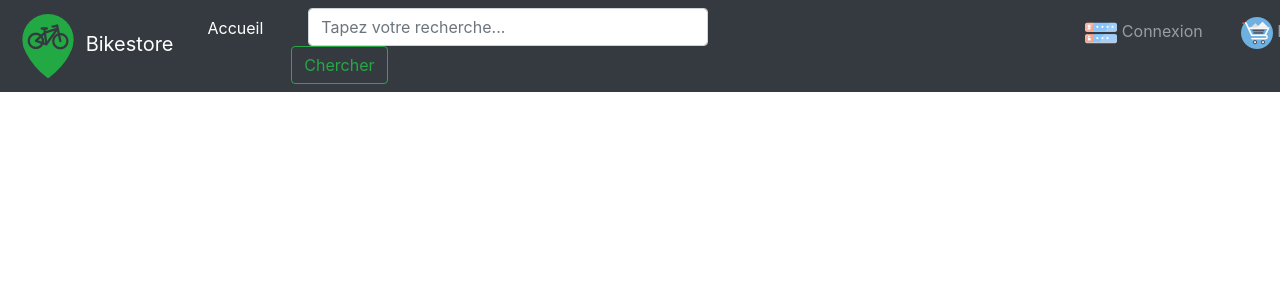
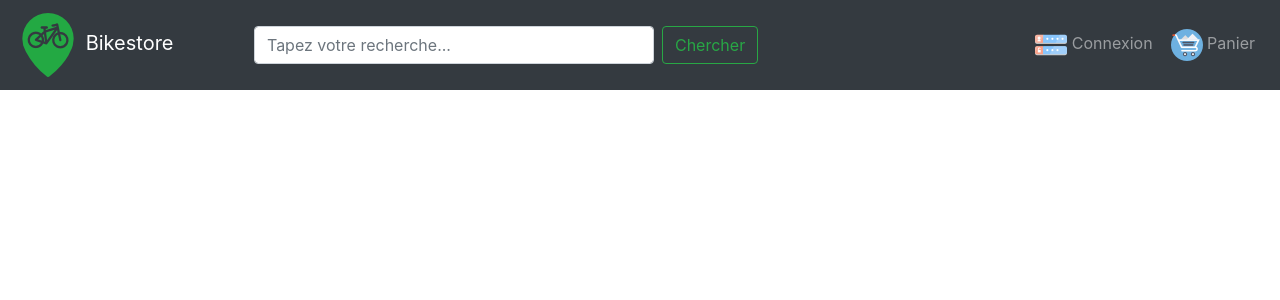
Before and after one commit to timo8042/Bikestore, a PHP site: page / in a window 1280 px wide. Shown: the top 300 px of the page. Run offline with PHP 8.4, Linux system fonts and the light colour scheme; some libraries are stand-ins or nearby versions.

Commit message:
final top-navbar

```diff
--- a/index.php
+++ b/index.php
@@ -8,28 +8,24 @@
 </head>
 
 <body>
-<nav class="navbar fixed-top navbar-expand-lg navbar-dark bg-dark">
+<nav class="navbar navbar-expand-lg navbar-dark bg-dark">
   <a class="navbar-brand" href="index.php"><img src="ressource/logo.png"/>  Bikestore</a>
-  <button class="navbar-toggler" type="button" data-toggle="collapse" data-target="#navbarSupportedContent" aria-controls="navbarSupportedContent" aria-expanded="false" aria-label="Toggle navigation">
-    <span class="navbar-toggler-icon"></span>
-  </button>
-  <div class="collapse navbar-collapse" id="navbarSupportedContent">
-    <ul class="navbar-nav justify-content-end">
-      <li class="nav-item active">
-        <a class="nav-link" href="index.php" style="margin-right:20px;">Accueil<span class="sr-only">(current)</span></a>
-      </li>
-      <li>
+  <button class="navbar-toggler" type="button" data-toggle="collapse" data-target="#navbarSupportedContent" aria-controls="navbarSupportedContent" aria-expanded="false" aria-label="Toggle navigation"><span class="navbar-toggler-icon"></span></button>
+  <div class="collapse navbar-collapse" id="navbarNav">
+    <ul class="navbar-nav mr-auto" style="margin-left: 6%;">
       <form class="form-inline form">
-        <input class="form-control mr-sm-2" type="search" placeholder="Tapez votre recherche..." aria-label="Search" style="margin-left: 17px; width: 400px;">
-      <button class="btn btn-outline-success my-2 my-sm-0" type="submit">Chercher</button>
+        <input class="form-control mr-sm-2" type="search" placeholder="Tapez votre recherche..." aria-label="Search" style="width: 400px;">
+        <button class="btn btn-outline-success my-2 my-sm-0" type="submit">Chercher</button>
       </form>
+    </ul>
+    <ul class="navbar-nav">
+      <li class="nav-item">
+        <button type="button" class="btn btn-outline-success nav-link transparentbutton" data-toggle="modal" data-target="#login"><img src="ressource/login.png"/>  Connexion</a>
       </li>
       <li class="nav-item">
-        <button type="button" class="btn btn-outline-success nav-link login" data-toggle="modal" data-target="#login"><img src="ressource/login.png"/>  Connexion</a>
+        <button type="button" class="btn btn-outline-success nav-link transparentbutton" data-toggle="modal" data-target="#panier"><img src="ressource/cart.png"/>  Panier</a>
       </li>
-      <li class="nav-item">
-        <button type="button" class="btn btn-outline-success nav-link panier" data-toggle="modal" data-target="#panier"><img src="ressource/cart.png"/>  Panier</a>
-      </li>
+    </ul>
   </div>
 </nav>
 
@@ -71,7 +67,7 @@
                 <label for="exampleInputPassword1">Mot de passe</label>
                 <input type="password" class="form-control" id="exampleInputPassword1" placeholder="Mot de passe">
             </div>
-            <button type="submit" class="btn btn-primary">Connecter</button>
+            <button type="submit" class="btn btn-success">Connecter</button>
             </form>
             <a href="form.php" class="form-text text-muted">Pas encore d'identifiant ? Cliquez ici pour vous inscrire.</a>
       </div>
--- a/style.css
+++ b/style.css
@@ -1,17 +1,4 @@
-.navbar-brand{
-    padding-right: 10px;
-}
-.login{
-    margin-left: 360px;
-    margin-right: 20px;
+.transparentbutton{
     background-color: transparent;
     border-color: transparent;
 }
-.panier{
-    background-color: transparent;
-    border-color: transparent;
-}
-.btn-primary{
-    background-color: #28a745 !important;
-    border-color: #28a745;
-}
```
